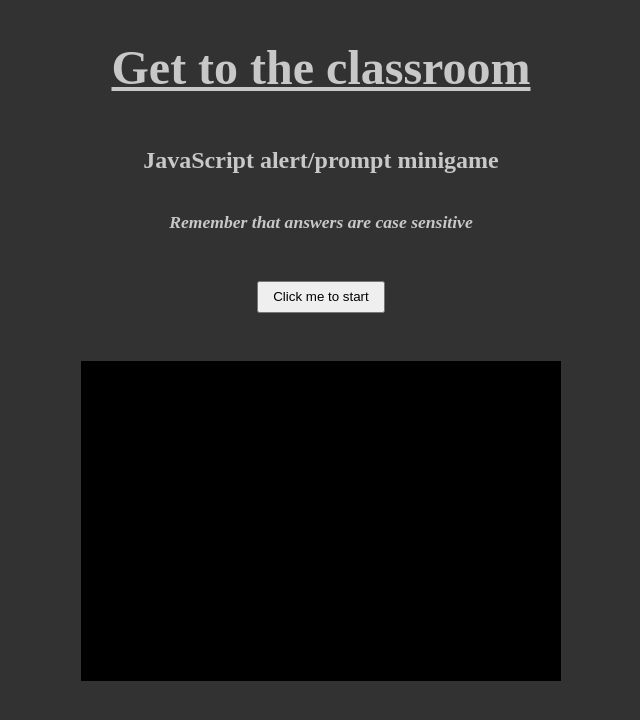
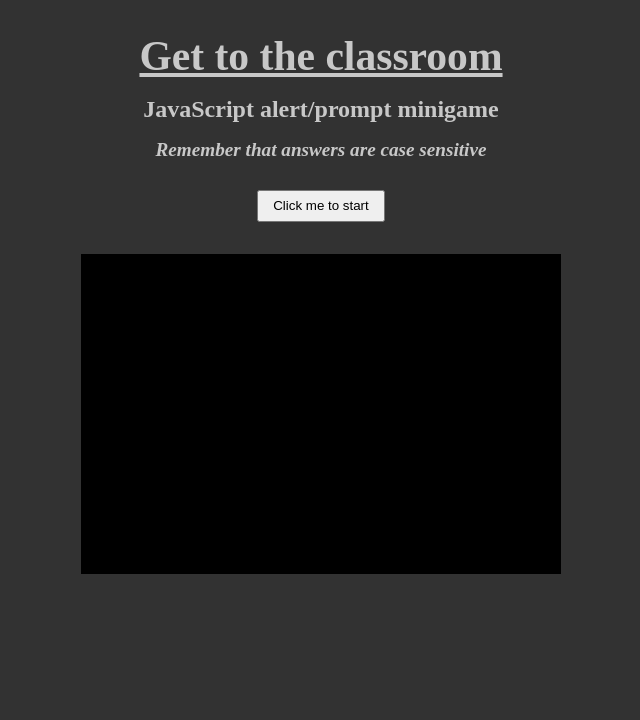
Before and after one commit to glingmedia/js-minigame, a plain HTML site: page index.html in a window 1280 px wide. Shown: the whole page, without its empty margins (319-959 px from the left). Drawn offline with Linux system fonts and the light colour scheme.

Commit message:
html tweaks and corrected indentations

```diff
--- a/script.js
+++ b/script.js
@@ -1,5 +1,8 @@
 function miniGame() {
-    /** Fråga nr 1 */
+
+    /**
+     *  Question 1
+     * */
     let questionPrompt = 1;
     if (questionPrompt==1) {
         let question1 = prompt("Du befinner dig på entreplan i skolan, hur kommer du upp till våning 4?", "hissen eller trappan");
@@ -16,11 +19,13 @@ function miniGame() {
             }
         }
     }
-    /** Fråga nr 2 */
+
+    /**
+     *  Question 2
+     * */
     if(questionPrompt==2) {
         let question2 = prompt("Du befinner dig vid entredörren på vån 4.", "Vad är koden? Här får du ingen guidning!");
         if (question2 != null) {
-
             if (question2=='1836') {
             alert('Rätt kod! Du måste nu hitta till sal 7, FED20G:s hemmaplan')
             questionPrompt = 3;
@@ -30,7 +35,10 @@ function miniGame() {
             }
         }
     }
-    /** Fråga nr 3 */
+
+    /**
+     *  Question 3
+     * */
     if(questionPrompt==3) {
         let question3 = prompt("Du har nu gått igenom dörren med kodlåset. Åt vilket håll vill du gå?", "vänster, rakt eller höger");
         if (question3 !== null) {
@@ -38,7 +46,7 @@ function miniGame() {
             alert('Aj aj aj. Du kommer fram till ett kök med massa odiskade kaffemuggar! GAME OVER');
             }
             if(question3=='rakt') {
-            alert('Du gick rätt in en informationsdisk! GAME OVER');
+            alert('Du gick rätt in en informationsdisk och slog i tån! GAME OVER');
             }
             if (question3=='höger') {
             alert('Snyggt jobbat! Du hittade rätt och kom i tid! En utmanande dag väntar...');
@@ -50,5 +58,4 @@ function miniGame() {
             }
         }
     }
-
 }
--- a/style.css
+++ b/style.css
@@ -7,21 +7,25 @@ body {
 }
 
 h1 {
-    font-size: 3rem;
+    font-size: 2.6rem;
     color: rgb(200, 200, 200);
     text-decoration: underline;
+    margin-top: 1.5rem;
+    margin-bottom: 0.5rem;
 }
 
 h2 {
     font-size: 1.5rem;
+    margin: 0.5rem;
     color: rgb(200, 200, 200);
 }
 
 h3 {
-    font-size: 1.1rem;
+    font-size: 1.2rem;
     color: rgb(200, 200, 200);
     font-style: italic;
-    margin-bottom: 3rem;
+    margin: 0.5rem;
+    margin-bottom: 1.8rem;
 }
 
 button {
@@ -30,7 +34,7 @@ button {
 }
 
 #divbox {
-    margin-top: 3rem;
+    margin-top: 2rem;
     height: 20rem;
     width: 30rem;
     background: black;
```
Lines whose indentation alone changed are shown as unchanged.
